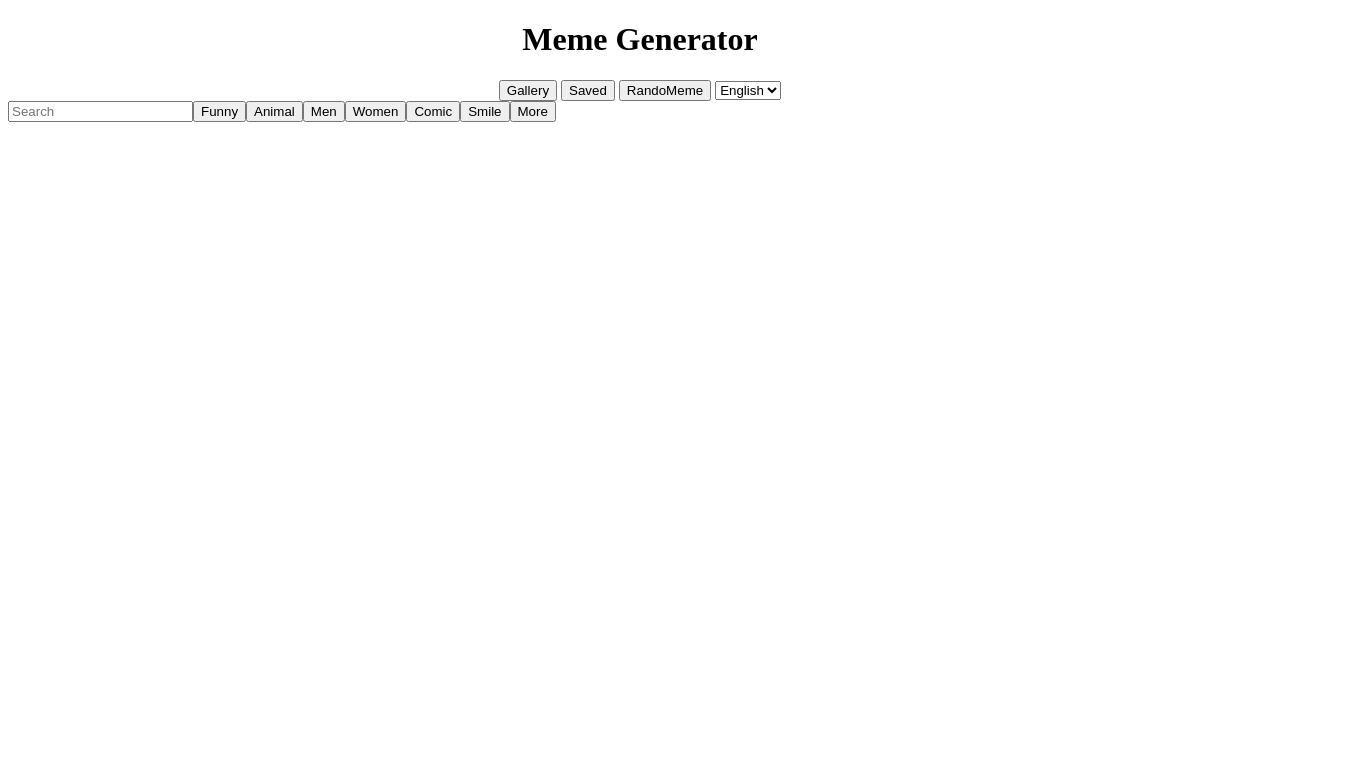
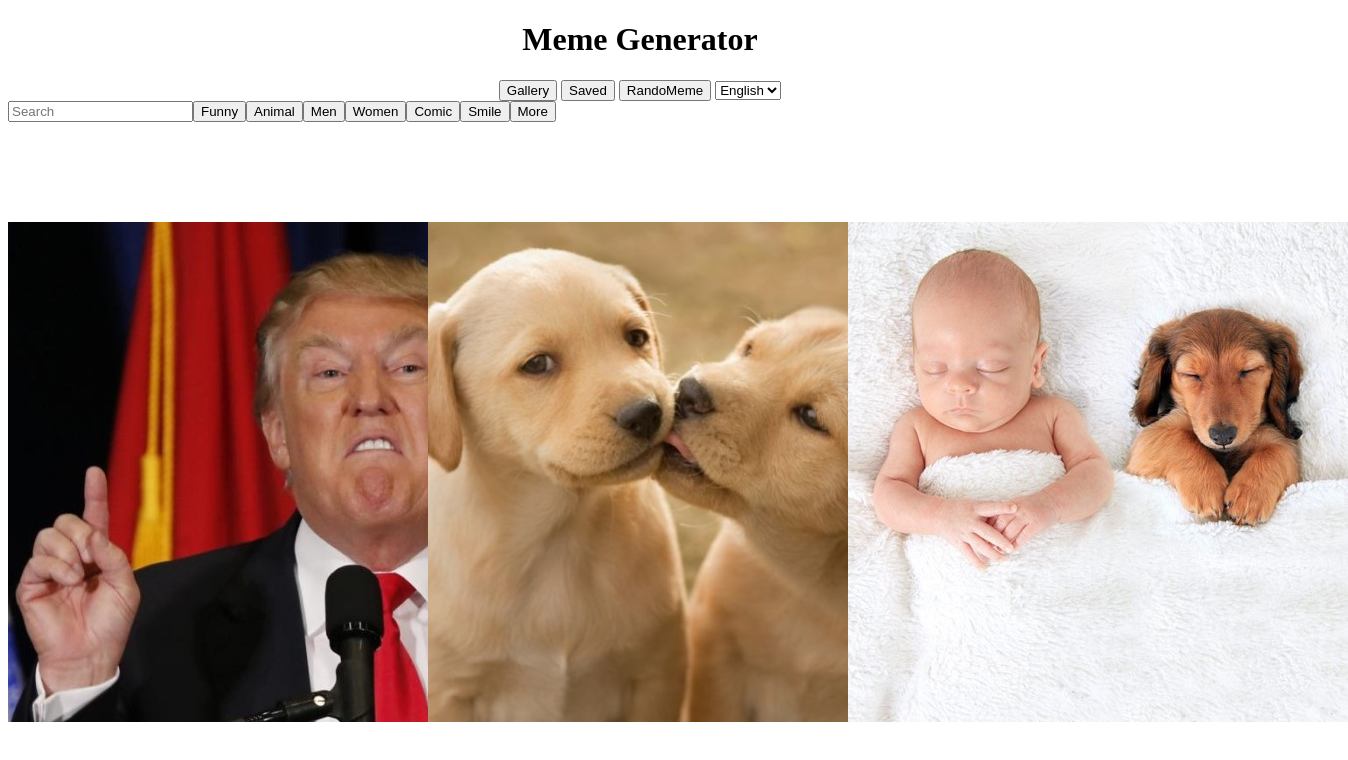
Before and after one commit to Shlomts/Meme-Generator, a plain HTML site: page index.html in a window 1280 px wide. Both pictures are taken after a click on the button "Gallery". Shown: the whole page, 1348 px wide, since content can reach past the window. Drawn offline with Linux system fonts and the light colour scheme.

Commit message:
Add gallery grid, funcs renderGallery, onImgSelect

```diff
--- a/css/style.css
+++ b/css/style.css
@@ -1,6 +1,9 @@
 * {
     box-sizing: border-box;
 }
+
+/* @import url(cmps/galleryStyle.css); */
+
 
 body {
     text-align: center;
@@ -16,7 +19,19 @@ section {
     display: flex;
 }
 
+.memes-gallery-grid {
+    background-color: aquamarine;
+    display: grid;
+    grid-template-columns: repeat(4, minmax(auto, 50vh));
+    width: fit-content;
+    margin: 100px auto;
+    background-color: white;
+    gap: 20px;
+}
 
+img {
+    size: 100%;
+}
 .canvas-container {
     width: 80vw;
     margin: 10px auto;
@@ -28,6 +43,8 @@ canvas {
     background-color: white;
     border: 1px solid black;
 }
+
+
 /*
 .select-img-container img {
     width: 200px;
--- a/index.html
+++ b/index.html
@@ -34,7 +34,7 @@
                 </section>
             </section>
 
-            <section class="memes-gallery"></section>
+            <section class="memes-gallery-grid"></section>
         </div>
 
         <div class="editor-container">
--- a/js/controllers/galleryController.js
+++ b/js/controllers/galleryController.js
@@ -1,5 +1,19 @@
-'use strict'
+"use strict"
 
 function renderGallery() {
     const gallery = getGallery()
+    const elGallery = document.querySelector(".memes-gallery-grid")
+    let strHtml = ""
+
+    strHtml += gallery.map((img) => `<img src="${img.url}"
+    onclick="onImgSelect(${img.id})">`).join("")
+
+    elGallery.innerHTML = strHtml
 }
+
+function onImgSelect(id) {
+    const img = getImgById(id)
+    setMemeImg(img)
+    renderMeme()
+    openEditor()
+}
```
